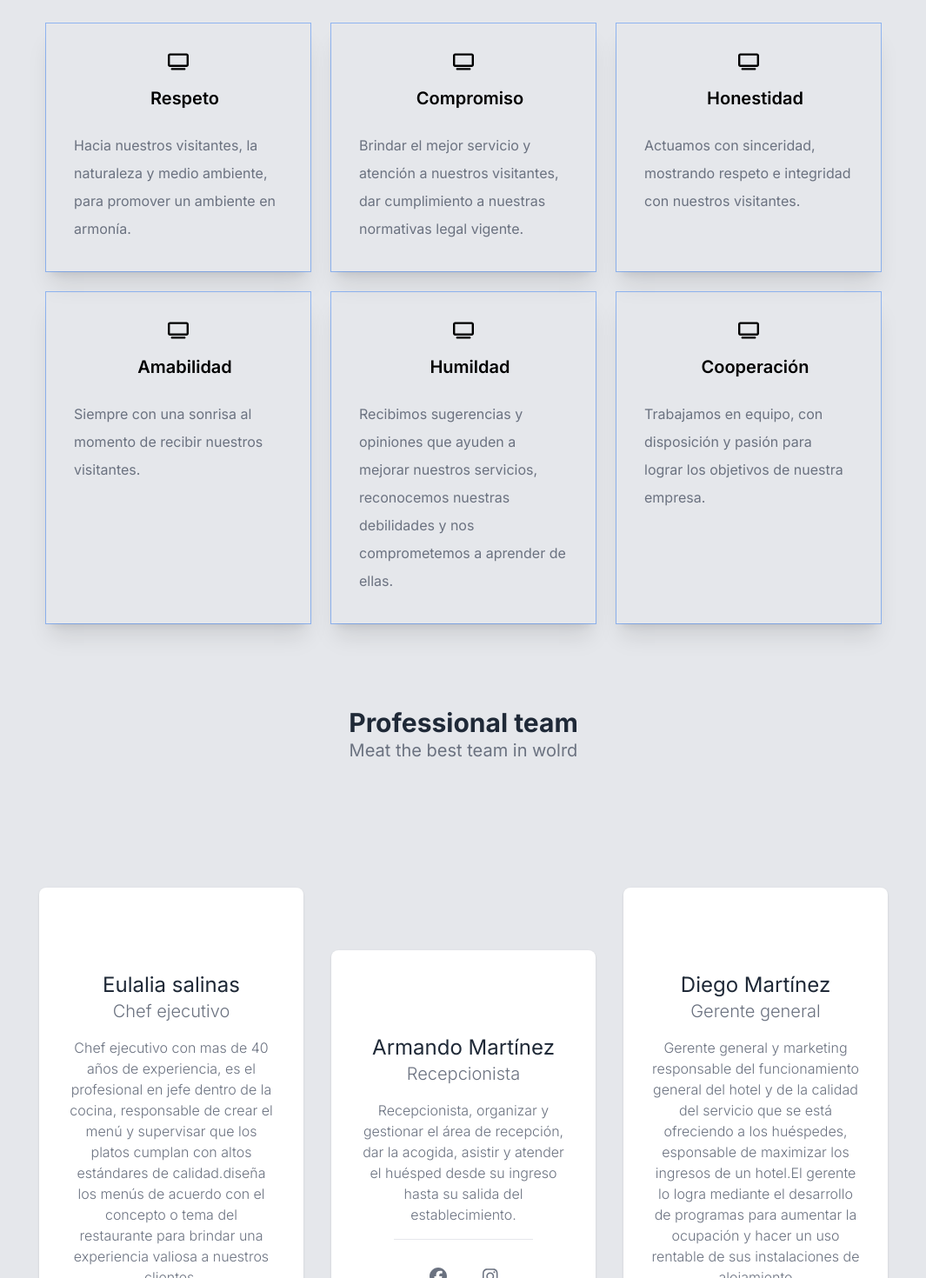
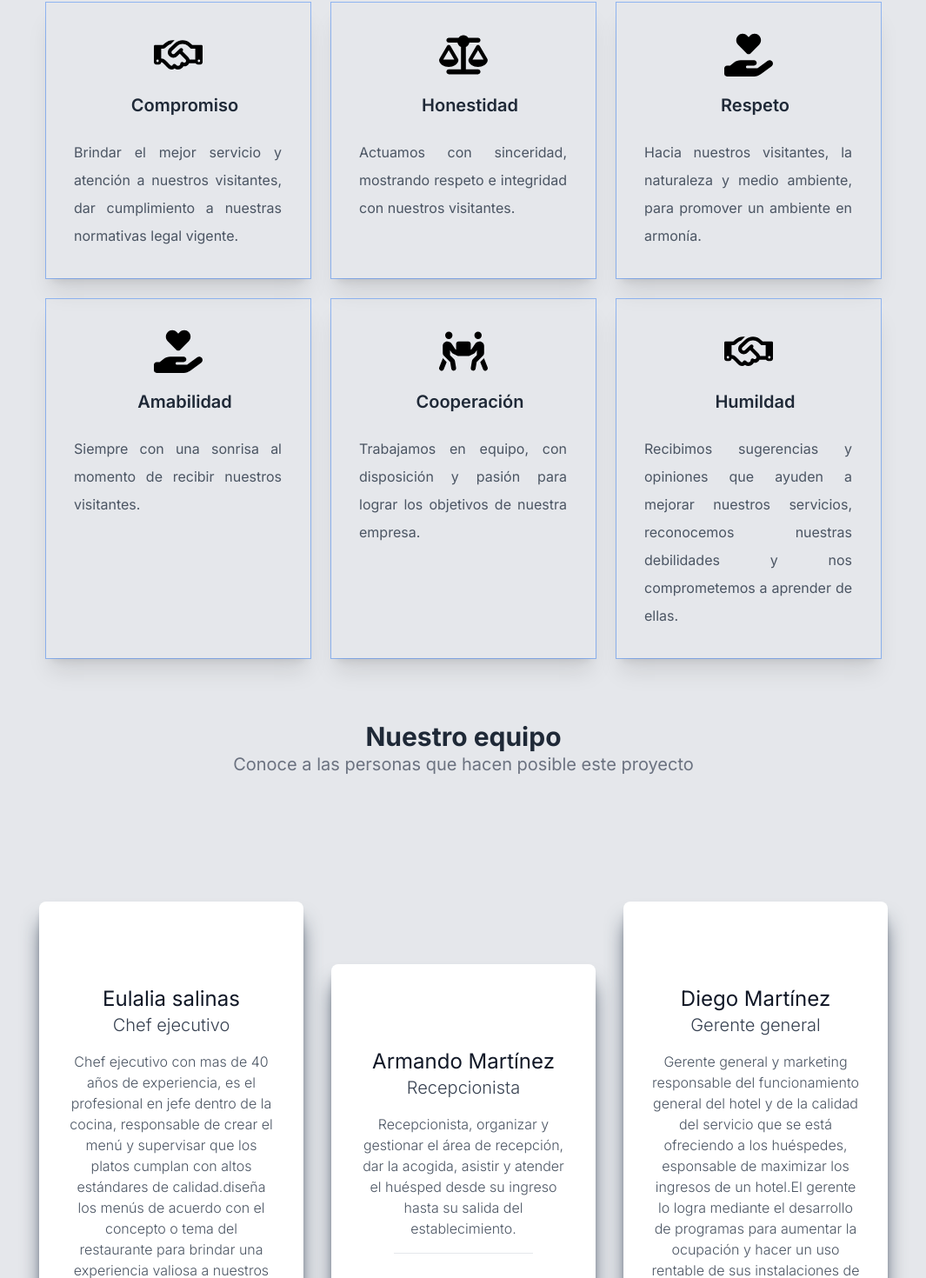
Before and after one commit to MDForero/heliconias, a Next.js app: page / in a window 1280 px wide. Shown: the part 980-2450 px from the top of the page at 87% size, without its empty margins (107-1172 px from the left). Built offline with nearby package versions, Linux system fonts and the light colour scheme.

Commit message:
estilizado de los componentes

```diff
--- a/components/Acomodaciones.js
+++ b/components/Acomodaciones.js
@@ -1,6 +1,7 @@
 "use client"
 import Image from 'next/image'
 import React, { useState } from 'react'
+import ButtonBook from './ButtonBook'
 
 const Acomodaciones = ({ acomodaciones }) => {
     const [img, setImg] = useState(acomodaciones.acomodacion[0])
@@ -18,6 +19,7 @@ const Acomodaciones = ({ acomodaciones }) => {
             <section className='md:w-2/5 w-[95%]  place-self-center'>
                 <h2 className='text-center font-bold text-3xl py-8  '>{acomodaciones.descripcion.title}</h2>
                 <p>{acomodaciones.descripcion.descripcion}</p>
+                <ButtonBook/>
             </section>
         </article>
     )
--- a/components/Team.js
+++ b/components/Team.js
@@ -9,35 +9,35 @@ const Team = () => {
 
             <div className="p-4">
                 <p className="text-3xl font-bold text-center text-gray-800">
-                    Professional team
+                    Nuestro equipo
                 </p>
                 <p className="mb-32 text-xl font-normal text-center text-gray-500">
-                    Meat the best team in wolrd
+                    Conoce a las personas que hacen posible este proyecto
                 </p>
                 <div className="flex flex-col flex-wrap  items-center space-y-24 md:space-y-0 md:flex-row justify-center">
                 {colaboradores.map((colaborador, index) => (<div  key={index}  className="relative p-4">
                         <div className="absolute mb-4 text-center transform translate-x-1/2 -top-16 right-1/2">
                             {colaborador.img &&
                                 <div className="relative block">
-                                    <Image alt="profil" src={colaborador.img} className="mx-auto object-cover rounded-lg h-40 w-40  border-2 border-white dark:border-gray-800" />
+                                    <Image alt="profil" src={colaborador.img} className="mx-auto object-cover rounded-lg h-40 w-40  border-2 border-white " />
                                 </div>
                             }
                         </div>
-                        <div className="px-8 py-4 pt-24 bg-white rounded-lg shadow dark:bg-gray-800">
+                        <div className="px-8 py-4 pt-24 bg-white shadow-xl shadow-slate-700 rounded-lg  ">
                             <div className="text-center">
-                                <p className="text-2xl text-gray-800 dark:text-white">
+                                <p className="text-2xl text-gray-900 ">
                                     {colaborador.nombre}
                                 </p>
-                                <p className="text-xl font-light text-gray-500 dark:text-gray-200">
+                                <p className="text-xl font-light text-gray-700 ">
                                     {colaborador.cargo}
                                 </p>
-                                <p className="py-4 mx-auto font-light text-gray-500 text-md w-60 dark:text-gray-400">
+                                <p className="py-4 mx-auto font-light text-gray-600 text-md w-60 ">
                                     {colaborador.descripcion}
                                 </p>
                             </div>
                             <div className="flex items-center justify-evenly w-40 pt-8 mx-auto text-gray-500 border-t border-gray-200">
                                 {colaborador.redes.map((red, index)=>(<a key={index} href={red.href}>
-                                   <FontAwesomeIcon icon={red.icon} className="text-xl transition-colors duration-200 hover:text-gray-800 dark:hover:text-white"/>
+                                   <FontAwesomeIcon icon={red.icon} className="text-4xl transition-colors duration-200 hover:text-gray-800 "/>
                                 </a>))}
                             </div>
                         </div>
--- a/components/Valores.js
+++ b/components/Valores.js
@@ -1,53 +1,55 @@
 "use client"
-import { faTelevision } from '@fortawesome/free-solid-svg-icons'
+import { faHandshake } from '@fortawesome/free-regular-svg-icons'
+import { faHandHoldingHeart, faPeopleCarryBox, faScaleBalanced, faTelevision } from '@fortawesome/free-solid-svg-icons'
 import { FontAwesomeIcon } from '@fortawesome/react-fontawesome'
 
 const valores = [
     {
-        title: "Respeto",
-        descripcion: " Hacia nuestros visitantes, la naturaleza y medio ambiente, para promover un ambiente en armonía.",
-        icon: faTelevision
-    },
-    {
         title: "Compromiso",
         descripcion: "Brindar el mejor servicio y atención a nuestros visitantes, dar cumplimiento a nuestras normativas legal vigente.",
-        icon: faTelevision
+        icon: faHandshake
     },
     {
         title: "Honestidad",
         descripcion: "Actuamos con sinceridad, mostrando respeto e integridad con nuestros visitantes.",
-        icon: faTelevision
+        icon: faScaleBalanced
+    },
+    {
+        title: "Respeto",
+        descripcion: " Hacia nuestros visitantes, la naturaleza y medio ambiente, para promover un ambiente en armonía.",
+        icon: faHandHoldingHeart
     },
     {
         title: "Amabilidad",
         descripcion: "Siempre con una sonrisa al momento de recibir nuestros visitantes.",
-        icon: faTelevision
+        icon: faHandHoldingHeart
+    },
+    {
+        title: "Cooperación",
+        descripcion: "Trabajamos en equipo, con disposición y pasión para lograr los objetivos de nuestra empresa.",
+        icon: faPeopleCarryBox
     },
     {
         title: "Humildad",
         descripcion: "Recibimos sugerencias y opiniones que ayuden a mejorar nuestros servicios, reconocemos nuestras debilidades y nos comprometemos a aprender de ellas.",
-        icon: faTelevision
+        icon: faHandshake
     },
-    {
-        title: "Cooperación",
-        descripcion: "Trabajamos en equipo, con disposición y pasión para lograr los objetivos de nuestra empresa.",
-        icon: faTelevision
-    }]
+]
 
 const Valores = () => {
     return (
-        <section className='py-8'>
+        <section className='py-2 text-justify'>
             <h2 className='text-center font-bold text-3xl '>Nuestros Valores</h2>
             <div className="flex flex-wrap my-12 gap-6  rounded-xl w-[95%] mx-auto justify-center">
                 {valores.map((valor, index) => (
                     <article key={index} class="w-full p-8 border-b md:w-1/4 md:border-r shadow-xl ring-1 lg:w-1/4">
                         <div class="flex flex-col gap-4 justify-center items-center mb-6">
-                            <FontAwesomeIcon  className="w-6 h-6 text-black text-center" icon={valor.icon} />
-                            <div class="ml-4 text-xl font-semibold">
+                            <FontAwesomeIcon  className="w-14 h-14 text-black text-center" icon={valor.icon} />
+                            <div class="ml-4 text-xl font-semibold text-gray-800">
                                 {valor.title}
                             </div>
                         </div>
-                        <p class="leading-loose text-gray-500 dark:text-black text-md">
+                        <p class="leading-loose text-gray-600 ">
                             {valor.descripcion}
                         </p>
                     </article>
```
